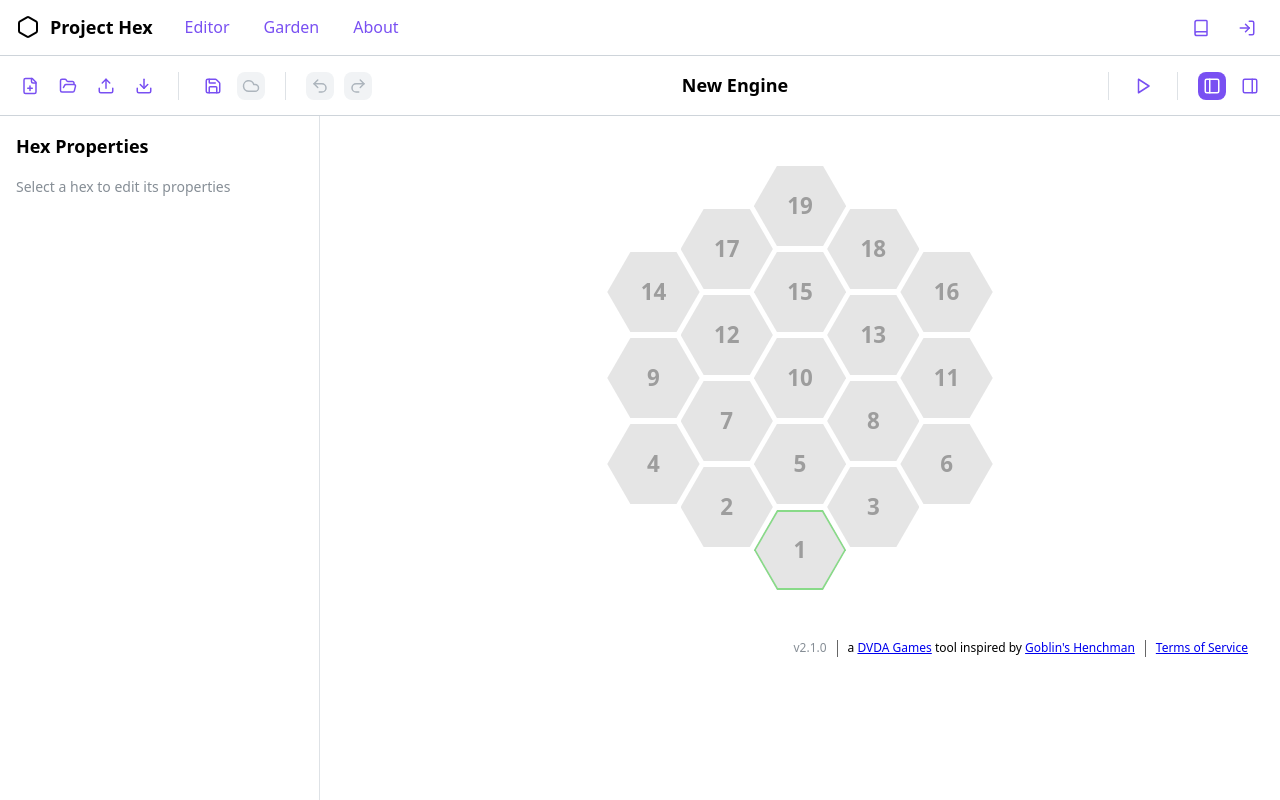
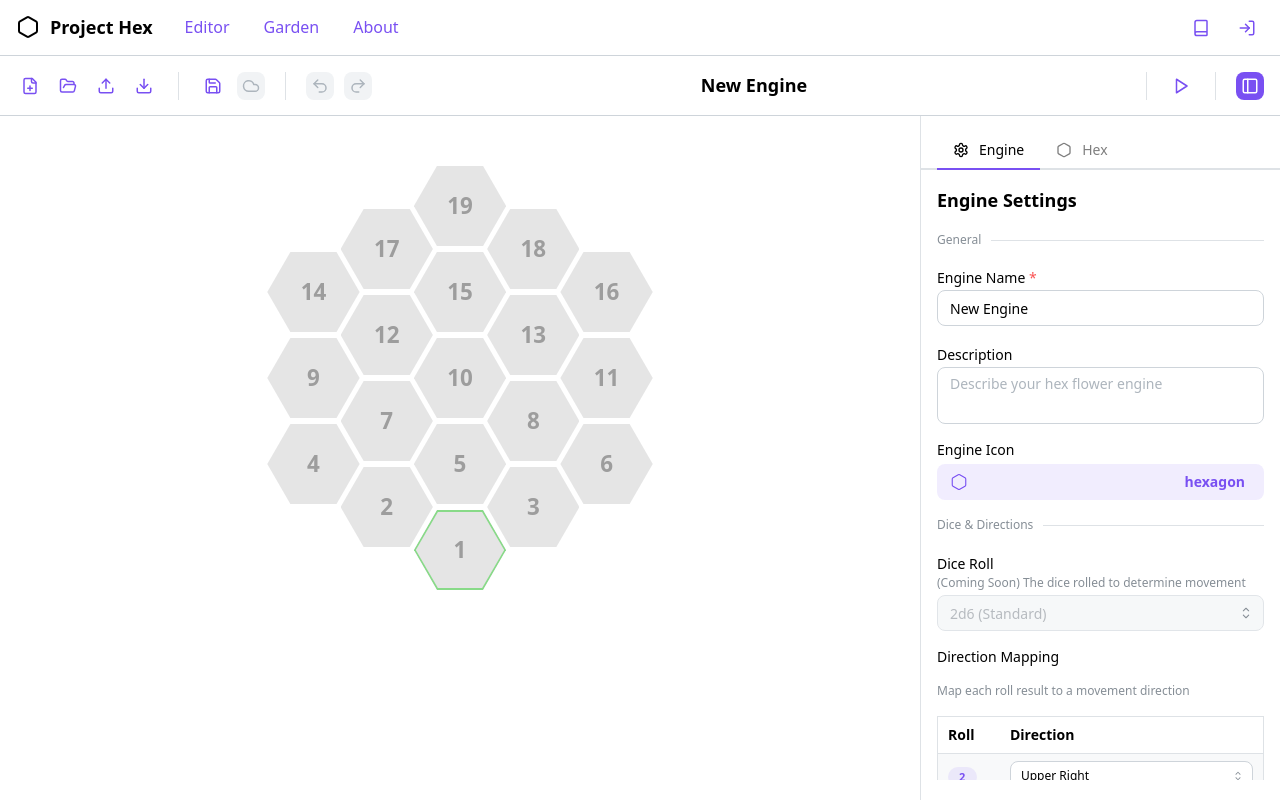
Before and after one commit to DVDAGames/react-hex-flower-engine, a React (Vite) app: page /editor in a window 1280 px wide. Built offline with nearby package versions, Linux system fonts and the light colour scheme.

Commit message:
fix: better editor layout

```diff
--- a/src/components/Editor/EngineSettingsPanel.tsx
+++ b/src/components/Editor/EngineSettingsPanel.tsx
@@ -17,21 +17,21 @@ export function EngineSettingsPanel() {
     (value: string) => {
       actions.updateEngine({ name: value });
     },
-    [actions]
+    [actions],
   );
 
   const handleDescriptionChange = useCallback(
     (value: string) => {
       actions.updateEngine({ description: value });
     },
-    [actions]
+    [actions],
   );
 
   const handleIconChange = useCallback(
     (value: string | null) => {
       actions.updateEngine({ icon: value || undefined });
     },
-    [actions]
+    [actions],
   );
 
   const handleRollChange = useCallback(
@@ -40,7 +40,7 @@ export function EngineSettingsPanel() {
         actions.updateEngine({ roll: value });
       }
     },
-    [actions]
+    [actions],
   );
 
   const handleDirectionChange = useCallback(
@@ -50,7 +50,7 @@ export function EngineSettingsPanel() {
         actions.updateDirections(newDirections);
       }
     },
-    [actions, draft.directions]
+    [actions, draft.directions],
   );
 
   // Get the range of possible roll values based on the dice expression
@@ -81,7 +81,7 @@ export function EngineSettingsPanel() {
   const validationErrors = actions.validate();
 
   return (
-    <ScrollArea h="calc(100vh - 120px)" offsetScrollbars>
+    <ScrollArea h="calc(100% - 56px)" w="100%" px="md" pb="lg">
       <Stack gap="md">
         <Text size="lg" fw={600}>
           Engine Settings
--- a/src/components/Editor/HexEditor.module.css
+++ b/src/components/Editor/HexEditor.module.css
@@ -1,5 +1,6 @@
 .editorShell {
   margin-top: 56px; /* Account for global header */
+  height: 100%;
 }
 
 .header {
@@ -11,7 +12,6 @@
 .panel {
   top: 116px !important; /* Position below global navbar (56px) + editor header (60px) */
   background: var(--mantine-color-body);
-  overflow-y: auto;
 }
 
 .main {
--- a/src/components/Editor/HexEditor.tsx
+++ b/src/components/Editor/HexEditor.tsx
@@ -1,5 +1,6 @@
 import { useCallback, useState, useEffect } from "react";
-import { AppShell, Group, ActionIcon, Tooltip, Badge, Divider, Text } from "@mantine/core";
+import { AppShell, Group, ActionIcon, Tooltip, Badge, Divider, Text, Tabs, Stack, Paper, Box } from "@mantine/core";
+import { useMediaQuery } from "@mantine/hooks";
 import {
   Undo2,
   Redo2,
@@ -8,11 +9,12 @@ import {
   Upload,
   FilePlus,
   PanelLeft,
-  PanelRight,
   Play,
   Eye,
   Cloud,
   FolderOpen,
+  Settings,
+  Hexagon,
 } from "lucide-react";
 
 import { useEditor } from "@/contexts/EditorContext";
@@ -23,7 +25,6 @@ import { HexPropertyPanel } from "./HexPropertyPanel";
 import { EngineSettingsPanel } from "./EngineSettingsPanel";
 import { MyEnginesModal } from "./MyEnginesModal";
 import { SaveEngineModal } from "./SaveEngineModal";
-import { Footer } from "@/components/Footer";
 
 import type { EngineDefinition } from "@/types/engine";
 import classes from "./HexEditor.module.css";
@@ -31,13 +32,16 @@ import classes from "./HexEditor.module.css";
 export function HexEditor({ engineId }: { engineId?: string }) {
   const { state, actions } = useEditor();
   const { isAuthenticated, user } = useAuth();
-  const { draft, mode, panels } = state;
+  const { draft, mode, panels, selectedHexId } = state;
 
   // Modal states
   const [myEnginesOpen, setMyEnginesOpen] = useState(false);
   const [saveModalOpen, setSaveModalOpen] = useState(false);
   const [cloudEngineId, setCloudEngineId] = useState<string | null>(engineId || draft.sourceEngineId || null);
   const [hasLoadedDefault, setHasLoadedDefault] = useState(false);
+
+  // Sidebar tab state
+  const [activeTab, setActiveTab] = useState<string | null>("engine");
 
   // Load default editor engine on mount if user has one set
   useEffect(() => {
@@ -74,6 +78,15 @@ export function HexEditor({ engineId }: { engineId?: string }) {
       });
     }
   }, [isAuthenticated, user?.defaultEditorEngineId, hasLoadedDefault, draft, actions]);
+
+  // Switch to hex tab when a hex is selected, switch to engine tab when deselected
+  useEffect(() => {
+    if (selectedHexId !== null) {
+      setActiveTab("hex");
+    } else {
+      setActiveTab("engine");
+    }
+  }, [selectedHexId]);
 
   const handleExport = useCallback(() => {
     const engine = actions.exportEngine();
@@ -136,20 +149,25 @@ export function HexEditor({ engineId }: { engineId?: string }) {
     [actions],
   );
 
+  // Sidebar is open if either panel was open (for backwards compatibility)
+  const sidebarOpen = panels.hexProperties || panels.engineSettings;
+
+  // Detect small viewports (mobile/tablet)
+  const isMobile = useMediaQuery("(max-width: 768px)");
+
   return (
     <AppShell
       className={classes.editorShell}
       header={{ height: 60 }}
-      navbar={{
-        width: panels.hexProperties ? 320 : 0,
-        breakpoint: "sm",
-        collapsed: { mobile: !panels.hexProperties, desktop: !panels.hexProperties },
-      }}
-      aside={{
-        width: panels.engineSettings ? 320 : 0,
-        breakpoint: "sm",
-        collapsed: { mobile: !panels.engineSettings, desktop: !panels.engineSettings },
-      }}
+      aside={
+        isMobile
+          ? undefined // Don't use aside on mobile
+          : {
+              width: sidebarOpen ? 360 : 0,
+              breakpoint: "sm",
+              collapsed: { mobile: !sidebarOpen, desktop: !sidebarOpen },
+            }
+      }
       padding="md"
     >
       <AppShell.Header className={classes.header}>
@@ -243,42 +261,85 @@ export function HexEditor({ engineId }: { engineId?: string }) {
 
             <Divider orientation="vertical" mx="xs" />
 
-            {/* Panel toggles */}
-            <Tooltip label="Hex Properties">
+            {/* Sidebar toggle */}
+            <Tooltip label="Toggle Sidebar">
               <ActionIcon
-                variant={panels.hexProperties ? "filled" : "subtle"}
-                onClick={() => actions.togglePanel("hexProperties")}
+                variant={sidebarOpen ? "filled" : "subtle"}
+                onClick={() => {
+                  // Toggle sidebar - ensure both panels are in sync
+                  if (sidebarOpen) {
+                    // Close both panels
+                    if (panels.hexProperties) actions.togglePanel("hexProperties");
+                    if (panels.engineSettings) actions.togglePanel("engineSettings");
+                  } else {
+                    // Open the engineSettings panel (default)
+                    if (!panels.engineSettings) actions.togglePanel("engineSettings");
+                    if (!panels.hexProperties) actions.togglePanel("hexProperties");
+                  }
+                }}
               >
                 <PanelLeft size={18} />
-              </ActionIcon>
-            </Tooltip>
-            <Tooltip label="Engine Settings">
-              <ActionIcon
-                variant={panels.engineSettings ? "filled" : "subtle"}
-                onClick={() => actions.togglePanel("engineSettings")}
-              >
-                <PanelRight size={18} />
               </ActionIcon>
             </Tooltip>
           </Group>
         </Group>
       </AppShell.Header>
 
-      {panels.hexProperties && (
-        <AppShell.Navbar p="md" className={classes.panel}>
-          <HexPropertyPanel />
-        </AppShell.Navbar>
-      )}
+      {/* Desktop: Sidebar as aside */}
+      {!isMobile && sidebarOpen && (
+        <AppShell.Aside className={classes.panel}>
+          <Tabs
+            value={activeTab}
+            onChange={setActiveTab}
+            orientation="horizontal"
+            style={{ display: "flex", flexDirection: "column", height: "100%" }}
+          >
+            <Tabs.List px="md" pt="md">
+              <Tabs.Tab value="engine" leftSection={<Settings size={16} />}>
+                Engine
+              </Tabs.Tab>
+              <Tabs.Tab value="hex" disabled={selectedHexId === null} leftSection={<Hexagon size={16} />}>
+                Hex
+              </Tabs.Tab>
+            </Tabs.List>
 
-      {panels.engineSettings && (
-        <AppShell.Aside p="md" className={classes.panel}>
-          <EngineSettingsPanel />
+            <Tabs.Panel value="hex" pt="md" style={{ flex: 1, overflowY: "auto" }}>
+              <HexPropertyPanel />
+            </Tabs.Panel>
+
+            <Tabs.Panel value="engine" pt="md" style={{ flex: 1, overflowY: "auto" }}>
+              <EngineSettingsPanel />
+            </Tabs.Panel>
+          </Tabs>
         </AppShell.Aside>
       )}
 
       <AppShell.Main className={classes.main}>
         <EditorGrid />
-        <Footer />
+
+        {/* Mobile: Sidebar below grid */}
+        {isMobile && sidebarOpen && (
+          <Paper shadow="sm" p="md" mt="md" w="100%" maw={800} style={{ borderRadius: 8 }}>
+            <Tabs value={activeTab} onChange={setActiveTab} orientation="horizontal">
+              <Tabs.List>
+                <Tabs.Tab value="engine" leftSection={<Settings size={16} />}>
+                  Engine
+                </Tabs.Tab>
+                <Tabs.Tab value="hex" disabled={selectedHexId === null} leftSection={<Hexagon size={16} />}>
+                  Hex
+                </Tabs.Tab>
+              </Tabs.List>
+
+              <Tabs.Panel value="hex" pt="md">
+                <HexPropertyPanel />
+              </Tabs.Panel>
+
+              <Tabs.Panel value="engine" pt="md">
+                <EngineSettingsPanel />
+              </Tabs.Panel>
+            </Tabs>
+          </Paper>
+        )}
       </AppShell.Main>
 
       {/* Modals */}
--- a/src/components/Footer/Footer.tsx
+++ b/src/components/Footer/Footer.tsx
@@ -2,9 +2,9 @@ import { Container, Group, Text } from "@mantine/core";
 
 import classes from "./Footer.module.css";
 
-export function Footer() {
+export function Footer(props: React.ComponentPropsWithoutRef<"footer">) {
   return (
-    <Container fluid className={classes.footer} pt="md">
+    <Container fluid className={classes.footer} pt="md" {...props}>
       <Group justify="end" pb="md" gap="0">
         <Text size="xs" ta="center" c="dimmed" style={{ borderRight: "1px solid #666" }} pr="xs" mr="xs">
           v2.1.0
--- /dev/null
+++ b/src/main.css
@@ -0,0 +1,33 @@
+:root {
+  display: flex;
+  flex-direction: column;
+  min-height: 100vh;
+  min-width: 100vw;
+  overflow-y: scroll;
+  overflow-x: hidden;
+}
+
+@media (min-width: 769px) {
+  :root {
+    overflow: hidden;
+  }
+}
+
+html {
+  width: 100%;
+  height: 100%;
+  margin: 0;
+}
+
+body {
+  width: 100%;
+  height: 100%;
+  margin: 0;
+}
+
+#root {
+  display: flex;
+  flex-direction: column;
+  width: 100%;
+  height: 100%;
+}
--- a/src/main.tsx
+++ b/src/main.tsx
@@ -9,6 +9,8 @@ import { BrowserRouter } from "react-router-dom";
 
 import { AuthProvider, AccessModeProvider } from "@/contexts";
 import App from "./App";
+
+import "./main.css";
 
 const theme = createTheme({
   primaryColor: "violet",
@@ -40,5 +42,5 @@ root.render(
         </AuthProvider>
       </BrowserRouter>
     </MantineProvider>
-  </StrictMode>
+  </StrictMode>,
 );
--- a/src/types/editor.ts
+++ b/src/types/editor.ts
@@ -86,7 +86,6 @@ export interface EditorState {
   panels: {
     hexProperties: boolean;
     engineSettings: boolean;
-    directionEditor: boolean;
   };
 }
 
@@ -253,8 +252,7 @@ export function createInitialEditorState(engine?: EngineDefinition): EditorState
     isValid: true,
     panels: {
       hexProperties: true,
-      engineSettings: false,
-      directionEditor: false,
+      engineSettings: true,
     },
   };
 }
```
Also changed, not shown: src/components/Editor/HexPropertyPanel.tsx (+9 -9 lines).
